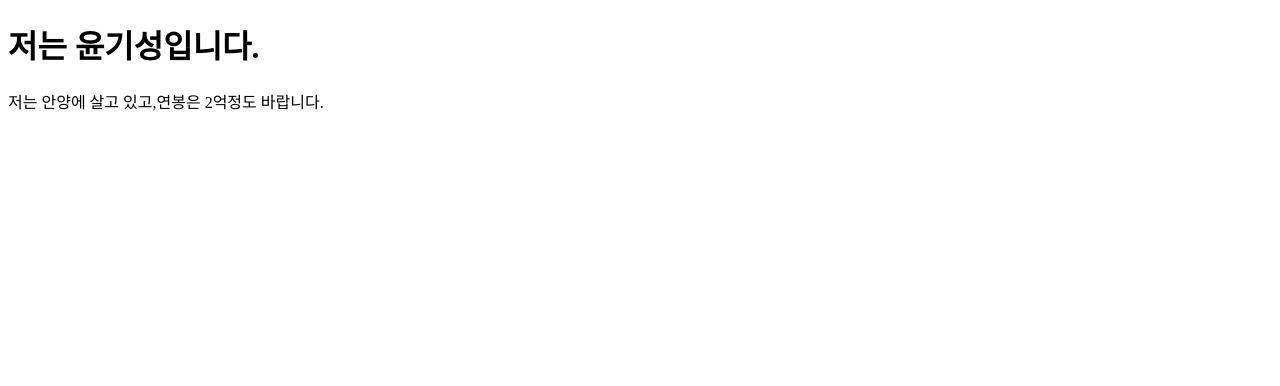
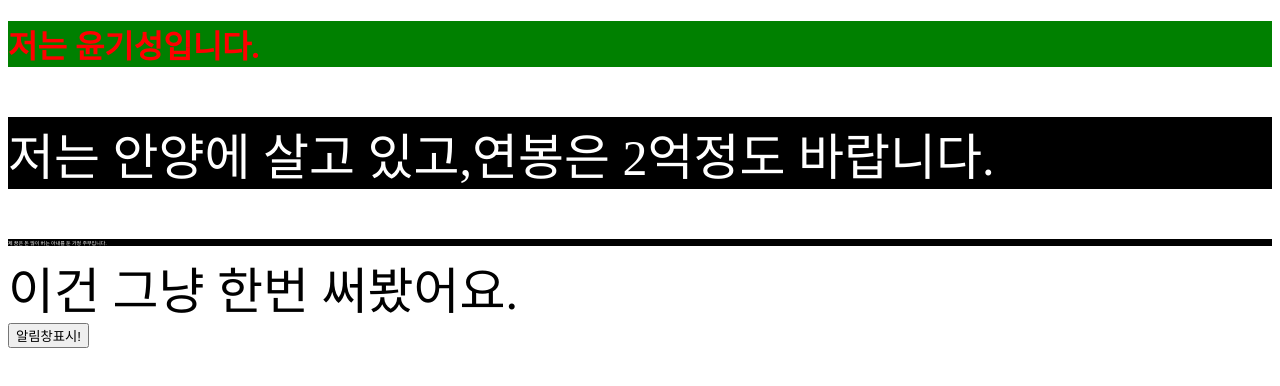
Before and after one commit to gt3973/gt3973.github.io, a plain HTML site: page index.html in a window 1280 px wide. Drawn offline with Linux system fonts and the light colour scheme.

Commit message:
html 기초 학습

```diff
--- a/index.html
+++ b/index.html
@@ -5,10 +5,34 @@
     <meta name="viewport" content="width=device-width, initial-scale=1.0">
     <meta http-equiv="X-UA-Compatible" content="ie=edge">
     <title>Document</title>
+    <style>
+        h1{
+            color:red;
+            background-color: green;
+        }
+        p{
+            color:white;
+            background-color: black;
+        }
+        .big{
+            font-size: 50px;
+        }
+        #dream{
+            font-size: 5px;
+        }
+    </style>
 </head>
 <body>
     <h1>저는 윤기성입니다.</h1>
-
-    <p>저는 안양에 살고 있고,연봉은 2억정도 바랍니다.</p>
+    <p class="big">저는 안양에 살고 있고,연봉은 2억정도 바랍니다.</p>
+    <p id="dream">제 꿈은 돈 많이 버는 아내를 둔 가정 주부입니다.</p id="dream">
+    <div class="big">이건 그냥 한번 써봤어요.</div>
+    <button id="btn">알림창표시!</button>
+    <script>
+        const btn = document.querySelector('#btn');
+        btn.addEventListener('click',function(){
+            alert('나를 클릭하셨군요!');
+        })
+    </script>
 </body>
 </html>
```
